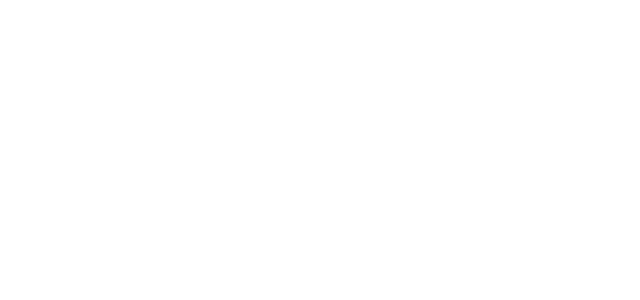
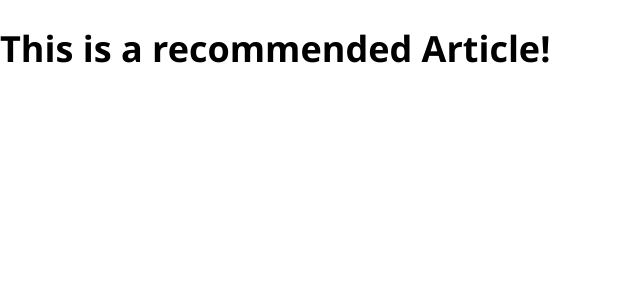
Before and after one commit to mfglenn/company-blog, a React (Create React App) app: page /article/1 in a window 1280 px wide. Shown: the top 300 px of the page, without its empty margins (0-640 px from the left). Built offline with nearby package versions, Linux system fonts and the light colour scheme.

Commit message:
Add new routing configuration for the other page components.

```diff
--- a/src/App.js
+++ b/src/App.js
@@ -7,6 +7,9 @@
 
 //Component Imports
 import HomePage from './pages/HomePage'
+import AboutPage from './pages/AboutPage'
+import ArticlesList from './pages/ArticlesList'
+import ArticlesPage from './pages/ArticlesPage'
 
 //App Component Definition
 export default class App extends Component {
@@ -15,6 +18,9 @@
       <Router>
         <div className="App">
           <Route path="/" component={HomePage} exact/>
+          <Route path="/about" component={AboutPage}/>
+          <Route path="/articles" component={ArticlesList}/>
+          <Route path="/article" component={ArticlesPage}/>
         </div>
       </Router>
     )
```
